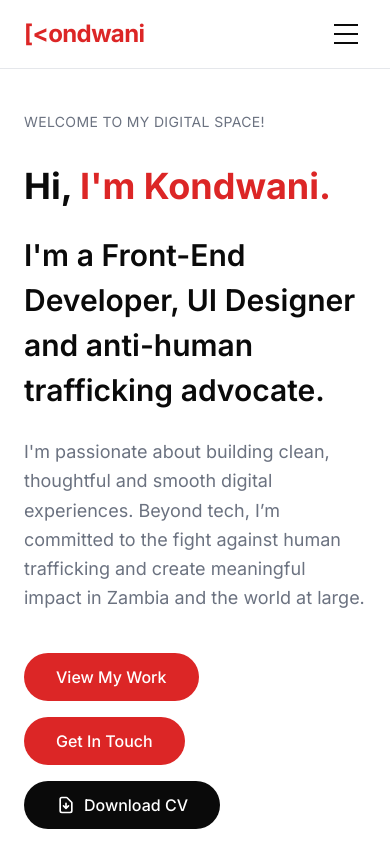
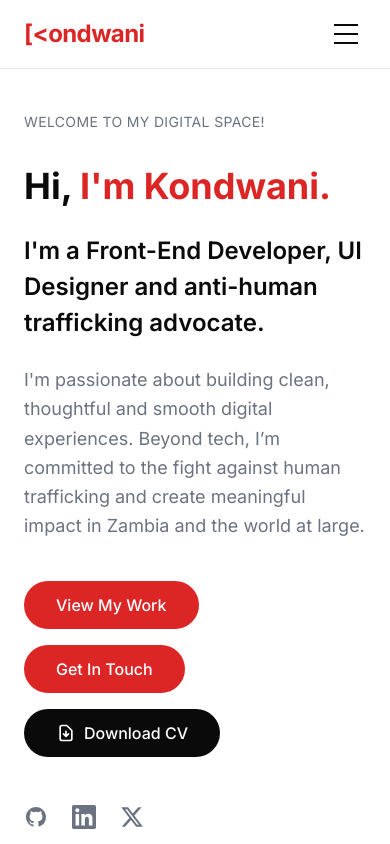
Before and after one commit to kondwanimuwowo/kondwani-portfolio, a React (Vite) app: page / in a window 390 px wide. Shown: the top 844 px of the page. Built offline with nearby package versions, Linux system fonts and the light colour scheme.

Commit message:
Edit the font size for the hero section's subheading

```diff
--- a/src/components/Hero/Hero.jsx
+++ b/src/components/Hero/Hero.jsx
@@ -14,7 +14,7 @@ function Hero() {
               Hi, <span className="text-red">I'm Kondwani.</span>
               <br />
             </h1>
-            <h2 className="text-3xl md:text-3xl font-semibold text-dark leading-normal">
+            <h2 className="text-2xl md:text-3xl font-semibold text-dark leading-normal">
               I'm a <span className="text-dark">Front-End Developer</span>, UI
               Designer and anti-human trafficking advocate.
             </h2>
```
